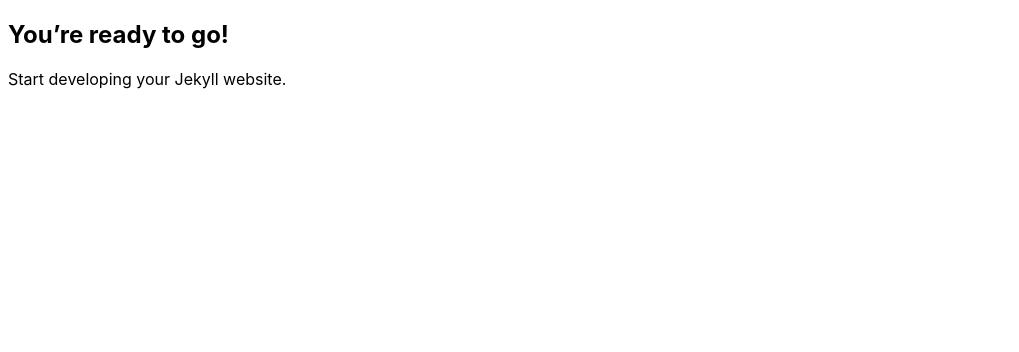
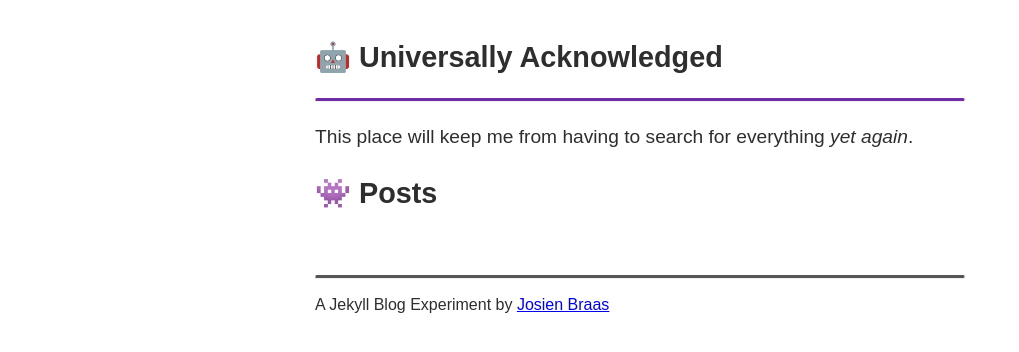
Before and after one commit to josienb/fictional-fungi, a Jekyll site: the page built from index.html, in a window 1280 px wide. Shown: the top 352 px of the page, without its empty margins (0-1019 px from the left). Built offline with Jekyll 4.4.1, drawn with Linux system fonts in a browser that asks for light colours.

Commit message:
Set up basic homepage

```diff
--- a/_config.yml
+++ b/_config.yml
@@ -1,3 +1,3 @@
 url: "" # the base hostname & protocol for your site, e.g. http://example.com
 baseurl: "" # the subpath of your site, e.g. /blog
-title: "" # the name of your site, e.g. ACME Corp.
+title: "🤖 Universally Acknowledged" # the name of your site, e.g. ACME Corp.
--- /dev/null
+++ b/_includes/backlink.html
@@ -0,0 +1 @@
+<a href="{{ site.baseurl }}/"><< Back</a>
--- /dev/null
+++ b/_includes/footer.html
@@ -0,0 +1,5 @@
+<br/>
+<hr class="gray">
+<footer>
+	<small>A Jekyll Blog Experiment by <a href="{{ site.baseurl }}/about.html">Josien Braas</a></small>
+</footer>
--- /dev/null
+++ b/_layouts/home.html
@@ -0,0 +1,18 @@
+---
+layout: default
+---
+
+<section class="site-header">
+	<h1>{{ site.title }}</h1>
+	<hr class="purple">
+	<p>This place will keep me from having to search for everything <em>yet again</em>.</p>
+</section>
+<section>
+	<h1>👾 Posts</h1>
+	{% for post in site.posts %}
+	<a href="{{ post.url }}">{{ post.title }}</a> (<time datetime="{{ post.date | date_to_xmlschema }}">{{ post.date | date: "%b %Y" }}</time>)
+	<br/>
+	{% endfor %}
+</section>
+
+{% include footer.html %}
--- a/_sass/main.scss
+++ b/_sass/main.scss
@@ -1,9 +1,54 @@
-$backgroundColor: #ffffff;
-$bodyColor: #000000;
-$bodyFont: -apple-system,BlinkMacSystemFont,"Segoe UI",Helvetica,Arial,sans-serif,"Apple Color Emoji","Segoe UI Emoji","Segoe UI Symbol";
+$backgroundColor: #eeeeee;
+$bodyColor: #2e2e2e;
+$darkPurple: #6F2DA8;
+$linkColor: #0000EE;
+$terminalBlack: black;
+$terminalGray: lightgrey;
+$visitedLinkColor: #575558;
 
 body {
-  background: $backgroundColor;
+  margin: 40px auto;
+  max-width: 650px;
+  line-height: 1.6;
+  font-size: 1.2em;
+  font-family: sans-serif;
   color: $bodyColor;
-  font-family: $bodyFont;
+  padding: 0 10px;
 }
+code {
+  font-family: Consolas,"courier new";
+  background-color: $terminalBlack;
+  color: $terminalGray;
+  padding: 2px;
+  font-size: 105%;
+}
+code::-moz-selection {
+  background-color: $terminalGray;
+  color: $terminalBlack;
+}
+code::selection {
+  background-color: $terminalGray;
+  color: $terminalBlack;
+}
+h1,h2,h3 {
+  line-height: 1.2;
+}
+hr.purple {
+  color: $darkPurple;
+  border-top: 3px solid $darkPurple;
+  border-radius: 5px;
+}
+hr.gray {
+  color: $visitedLinkColor;
+  border-top: 3px solid $visitedLinkColor;
+  border-radius: 5px;
+}
+a {
+  color: $linkColor;
+}
+a:visited {
+  color: $visitedLinkColor;
+}
+a:hover {
+  text-decoration: none;
+}
--- /dev/null
+++ b/index.html
@@ -0,0 +1,3 @@
+---
+layout: home
+---
--- a/index.md
+++ /dev/null
@@ -1,8 +0,0 @@
----
-layout: default
-title: "Happy Jekylling!"
----
-
-## You're ready to go!
-
-Start developing your Jekyll website.
```
Also changed, not shown: _layouts/post.html (added, +13 -0 lines), about.html (added, +24 -0 lines).
